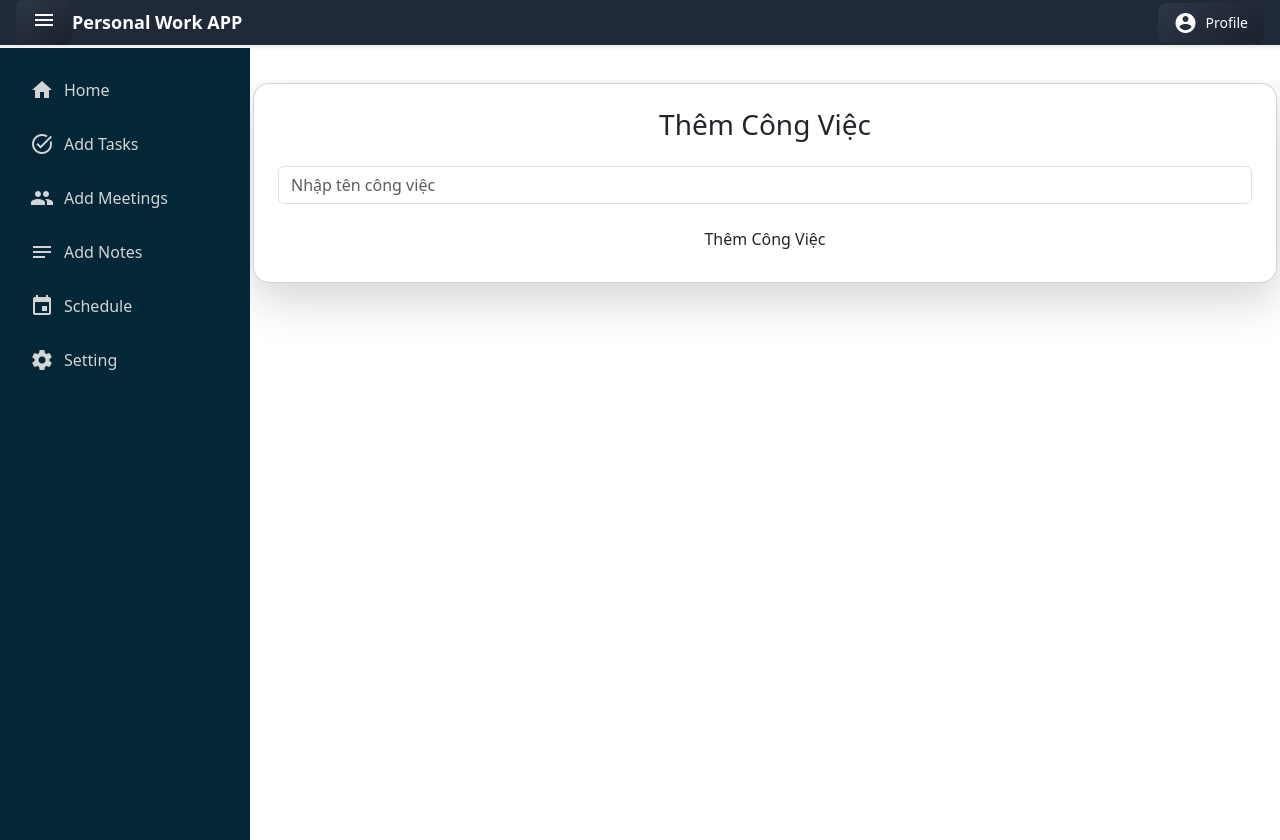
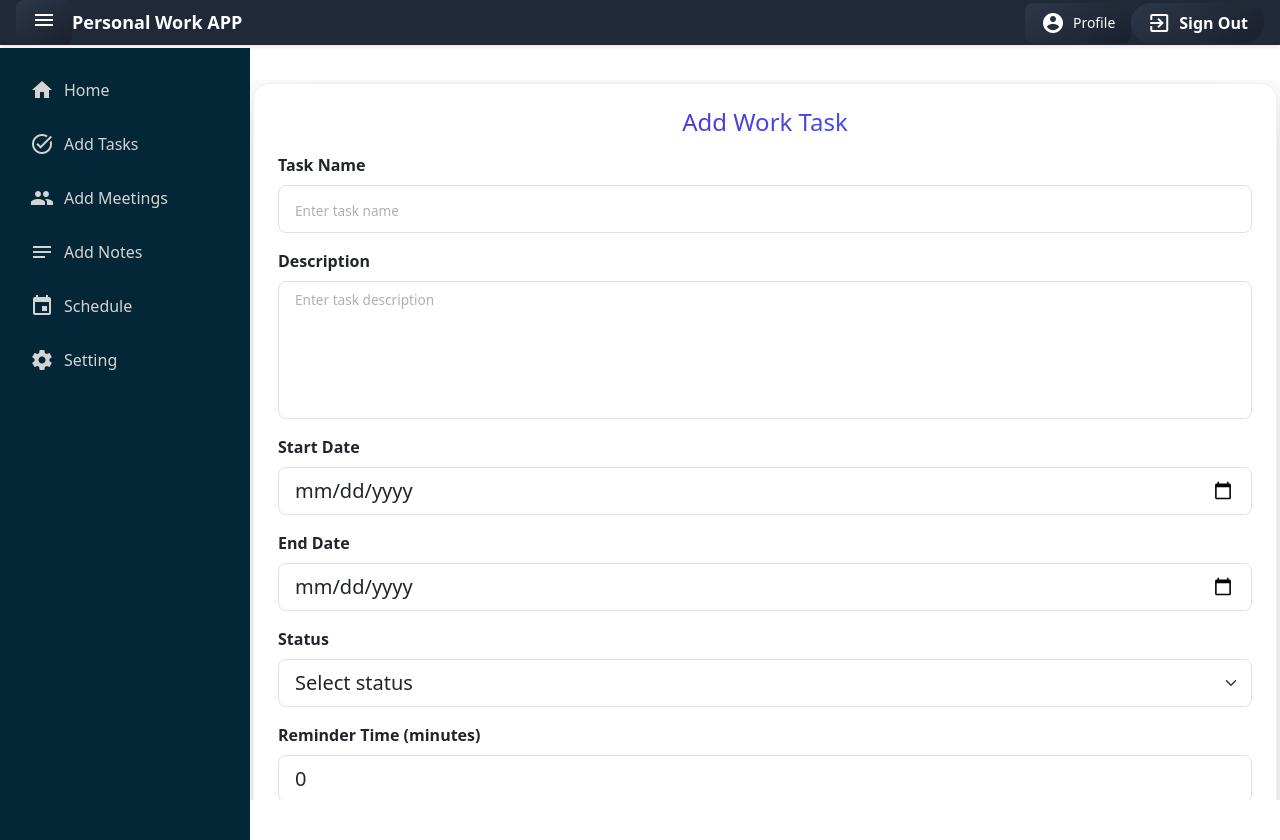
Before and after one commit to leduongnhattt/Personal-Work-Management, an Angular app: page /main/tasks in a window 1280 px wide. Built offline with nearby package versions, Linux system fonts and the light colour scheme.

Commit message:
handle add task and edit profile

```diff
--- a/src/app/core/services/auth.service.ts
+++ b/src/app/core/services/auth.service.ts
@@ -12,12 +12,12 @@ export class AuthService {
 
 
   registerUser(formData: any): Observable<any> {
-    return this.http.post(`${environment.apiUrl}/register`, formData);
+    return this.http.post(`${environment.apiAuthUrl}/register`, formData);
   }
 
 
   login(formData: any): Observable<any> {
-    return this.http.post(`${environment.apiUrl}/login`, formData);
+    return this.http.post(`${environment.apiAuthUrl}/login`, formData);
   }
 
   isLoggedIn(): boolean {
@@ -44,10 +44,10 @@ export class AuthService {
   }
 
   getProfile(): Observable<any> {
-    return this.http.get(`${environment.apiUrl}/profile`);
+    return this.http.get(`${environment.apiAuthUrl}/profile`);
   }
 
   updateProfile(data: any): Observable<any> {
-    return this.http.put(`${environment.apiUrl}/profile`, data);
+    return this.http.put(`${environment.apiAuthUrl}/profile`, data);
   }
 }
--- /dev/null
+++ b/src/app/core/services/task.service.ts
@@ -0,0 +1,17 @@
+import { environment } from './../../../environments/environment';
+import { HttpClient } from '@angular/common/http';
+import { Injectable } from '@angular/core';
+import { Observable } from 'rxjs';
+
+@Injectable({
+  providedIn: 'root'
+})
+export class TaskService {
+
+
+  constructor(private http: HttpClient) {}
+
+  createTask(taskData: any): Observable<any> {
+    return this.http.post(environment.apiTaskUrl + '/addWork', taskData);
+  }
+}
--- a/src/app/features/layout/header/header.component.css
+++ b/src/app/features/layout/header/header.component.css
@@ -45,3 +45,33 @@
 .flex-grow-1 {
   flex: 1;
 }
+/* Nút Sign Out */
+.sign-out-button {
+  background-color: #ff4d4d;
+  color: white;
+  font-weight: bold;
+  padding: 8px 16px;
+  transition: background-color 0.3s ease;
+  border-radius: 8px;
+  display: flex;
+  align-items: center;
+}
+
+.sign-out-button:hover {
+  background-color: #ff3333;
+  cursor: pointer;
+}
+
+.sign-out-button mat-icon {
+  margin-right: 8px;
+}
+
+.sign-out-button span {
+  font-size: 16px;
+}
+
+@media (max-width: 576px) {
+  .sign-out-button span {
+    display: none;
+  }
+}
--- a/src/app/features/layout/header/header.component.html
+++ b/src/app/features/layout/header/header.component.html
@@ -1,11 +1,6 @@
 <mat-toolbar class="custom-toolbar d-flex align-items-center justify-content-between">
   <!-- Sidebar Toggle Button -->
-  <button
-    mat-icon-button
-    class="neumorphic-button"
-    aria-label="Toggle Sidebar"
-    (click)="toggleSidebar()"
-  >
+  <button mat-icon-button class="neumorphic-button" aria-label="Toggle Sidebar" (click)="toggleSidebar()">
     <mat-icon>menu</mat-icon>
   </button>
 
@@ -15,17 +10,15 @@
   <!-- Spacer -->
   <span class="flex-grow-1"></span>
 
-
-
   <!-- Profile Button -->
-  <button
-    mat-button
-    routerLink="/profile"
-    routerLinkActive="active"
-    class="profile-button neumorphic-button"
-    (click)="hideSidebar()"
-  >
+  <button mat-button routerLink="/profile" routerLinkActive="active" class="profile-button neumorphic-button" (click)="hideSidebar()">
     <mat-icon>account_circle</mat-icon>
     Profile
   </button>
+
+  <!-- Sign Out Button -->
+  <button mat-button class="sign-out-button neumorphic-button rounded-pill" (click)="signOut()">
+    <mat-icon>exit_to_app</mat-icon>
+    <span class="d-none d-sm-inline">Sign Out</span>
+  </button>
 </mat-toolbar>
--- a/src/app/features/layout/header/header.component.ts
+++ b/src/app/features/layout/header/header.component.ts
@@ -3,7 +3,8 @@ import { SidebarService } from '../../../core/services/sidebar.service';
 import { MatIconModule } from '@angular/material/icon';
 import { MatToolbarModule } from '@angular/material/toolbar';
 import { CommonModule } from '@angular/common';
-import { RouterLink } from '@angular/router';
+import { Router, RouterLink } from '@angular/router';
+import { AuthService } from '../../../core/services/auth.service';
 @Component({
   selector: 'app-header',
   standalone: true,
@@ -12,7 +13,7 @@ import { RouterLink } from '@angular/router';
   styleUrl: './header.component.css'
 })
 export class HeaderComponent {
-  constructor(private sidebarService: SidebarService) {}
+  constructor(private sidebarService: SidebarService, private router: Router, private authService: AuthService) {}
 
   toggleSidebar() {
     this.sidebarService.toggleSidebar();
@@ -20,4 +21,13 @@ export class HeaderComponent {
   hideSidebar() {
     this.sidebarService.hideSidebar();
   }
+
+  signOut() {
+    const confirmSignOut = confirm("Are you sure you want to sign out?");
+
+    if (confirmSignOut) {
+      this.authService.deleteToken();
+      this.router.navigateByUrl('/login');
+    }
+  }
 }
--- a/src/app/features/task/task.component.css
+++ b/src/app/features/task/task.component.css
@@ -0,0 +1,28 @@
+.text-gradient {
+  background: linear-gradient(to right, #6a11cb, #2575fc);
+  -webkit-background-clip: text;
+  -webkit-text-fill-color: transparent;
+}
+
+.btn-gradient {
+  background: linear-gradient(90deg, #6a11cb, #2575fc);
+  color: white;
+  border: none;
+  transition: all 0.3s ease;
+}
+
+.btn-gradient:hover {
+  background: linear-gradient(90deg, #2575fc, #6a11cb);
+  transform: scale(1.05);
+}
+
+.card {
+  background-color: #ffffff;
+  border: 1px solid #f0f0f0;
+}
+
+input::placeholder,
+textarea::placeholder {
+  font-size: 0.85rem;
+  color: #b0b0b0;
+}
--- a/src/app/features/task/task.component.html
+++ b/src/app/features/task/task.component.html
@@ -1,5 +1,97 @@
-<div class="card shadow-lg p-4 rounded-4">
-  <h3 class="text-center text-gradient mb-4">Thêm Công Việc</h3>
-  <input type="text" class="form-control mb-3" placeholder="Nhập tên công việc" />
-  <button class="btn btn-gradient w-100">Thêm Công Việc</button>
+<div class="card shadow-lg p-4 rounded-4" style="max-width: 1400px; margin: auto;">
+  <h4 class="text-center text-gradient mb-3">Add Work Task</h4>
+  <form (ngSubmit)="addWorkTask()" [formGroup]="taskForm">
+    <!-- Task Name -->
+    <div class="mb-3">
+      <label for="title" class="form-label fw-bold">Task Name</label>
+      <input
+        type="text"
+        id="title"
+        class="form-control form-control-lg"
+        placeholder="Enter task name"
+        formControlName="title"
+      />
+    </div>
+
+    <!-- Description -->
+    <div class="mb-3">
+      <label for="description" class="form-label fw-bold">Description</label>
+      <textarea
+        id="description"
+        class="form-control form-control-lg"
+        placeholder="Enter task description"
+        formControlName="description"
+        rows="4"
+        style="resize: none;"
+      ></textarea>
+    </div>
+
+    <!-- Start Date -->
+    <div class="mb-3">
+      <label for="startDateTask" class="form-label fw-bold">Start Date</label>
+      <input
+        type="date"
+        id="startDateTask"
+        class="form-control form-control-lg"
+        formControlName="startDateTask"
+        (input)="validateDates()"
+      />
+    </div>
+
+    <!-- End Date -->
+    <div class="mb-3">
+      <label for="endDateTask" class="form-label fw-bold">End Date</label>
+      <input
+        type="date"
+        id="endDateTask"
+        class="form-control form-control-lg"
+        formControlName="endDateTask"
+        (input)="validateDates()"
+      />
+    </div>
+
+    <!-- Error Message -->
+    <div *ngIf="dateError" class="text-danger fw-bold mb-3">
+      {{ dateError }}
+    </div>
+
+    <!-- Status -->
+    <div class="mb-3">
+      <label for="status" class="form-label fw-bold">Status</label>
+      <select
+        id="status"
+        class="form-select form-select-lg"
+        formControlName="status"
+      >
+        <option value="" disabled selected>Select status</option>
+        <option value="Pending">Pending</option>
+        <option value="InProgress">In Progress</option>
+        <option value="Completed">Completed</option>
+        <option value="Cancelled">Cancelled</option>
+      </select>
+    </div>
+
+    <!-- Reminder Time -->
+    <div class="mb-3">
+      <label for="reminderTime" class="form-label fw-bold">Reminder Time (minutes)</label>
+      <input
+        type="number"
+        id="reminderTime"
+        class="form-control form-control-lg"
+        placeholder="Enter reminder time"
+        formControlName="reminderTime"
+      />
+    </div>
+
+    <!-- Submit Button -->
+    <div class="text-center mt-4">
+      <button
+        type="submit"
+        class="btn btn-gradient px-5 py-3 rounded-pill"
+        [disabled]="!taskForm.valid || dateError"
+      >
+        Add Task
+      </button>
+    </div>
+  </form>
 </div>
--- a/src/app/features/task/task.component.ts
+++ b/src/app/features/task/task.component.ts
@@ -1,12 +1,72 @@
 import { Component } from '@angular/core';
+import { FormBuilder, FormGroup, ReactiveFormsModule, Validators } from '@angular/forms';
+import { ToastrService } from 'ngx-toastr';
+import { TaskService } from '../../core/services/task.service';
+import { CommonModule } from '@angular/common';
 
 @Component({
   selector: 'app-task',
   standalone: true,
-  imports: [],
+  imports: [ReactiveFormsModule, CommonModule],
   templateUrl: './task.component.html',
   styleUrl: './task.component.css'
 })
 export class TaskComponent {
+  taskForm!: FormGroup;
+  dateError: string | null = null;
 
+  constructor(
+    private fb: FormBuilder,
+    private taskService: TaskService,
+    private toastr: ToastrService
+  ) {}
+
+  ngOnInit(): void {
+    this.initializeForm();
+  }
+
+  private initializeForm(): void {
+    this.taskForm = this.fb.group({
+      title: ['', Validators.required],
+      description: ['', Validators.required],
+      startDateTask: ['', Validators.required],
+      endDateTask: ['', Validators.required],
+      status: ['', Validators.required],
+      reminderTime: [0, [Validators.required, Validators.min(0)]],
+    });
+  }
+
+  public validateDates(): boolean {
+    const startDate = this.taskForm.get('startDateTask')?.value;
+    const endDate = this.taskForm.get('endDateTask')?.value;
+
+    if (startDate && endDate && new Date(startDate) > new Date(endDate)) {
+      this.dateError = 'Start date must be earlier than or equal to end date.';
+      setTimeout(() => {
+        this.taskForm.get('startDateTask')?.reset();
+        this.taskForm.get('endDateTask')?.reset();
+      }, 3000)
+      return false;
+    }
+
+    this.dateError = null;
+    return true;
+  }
+
+  addWorkTask(): void {
+    if (!this.validateDates() || !this.taskForm.valid) return;
+
+    this.taskService.createTask(this.taskForm.value).subscribe({
+      next: (res: any) => {
+        if (res.status === "Success") {
+          this.toastr.success('Task added successfully!');
+          this.taskForm.reset();
+        }
+      },
+      error: (err) => {
+        console.error(err);
+        this.toastr.error('An error occurred while adding the task.');
+      },
+    });
+  }
 }
--- a/src/environments/environment.development.ts
+++ b/src/environments/environment.development.ts
@@ -1,3 +1,4 @@
 export const environment = {
-  apiUrl: 'https://localhost:7035/api/Auth'
+  apiAuthUrl: 'https://localhost:7035/api/Auth',
+  apiTaskUrl: 'https://localhost:7035/api/WorkTask'
 };
--- a/src/environments/environment.ts
+++ b/src/environments/environment.ts
@@ -1,3 +1,4 @@
 export const environment = {
-  apiUrl: 'https://localhost:7035/api/Auth'
+  apiAuthUrl: 'https://localhost:7035/api/Auth',
+  apiTaskUrl: 'https://localhost:7035/api/WorkTask'
 };
```
Also changed, not shown: src/app/features/profile/profile.component.html (+39 -26 lines), src/app/features/profile/profile.component.ts (+23 -24 lines), 1 other file (tests, documents, lock files or other folders).
